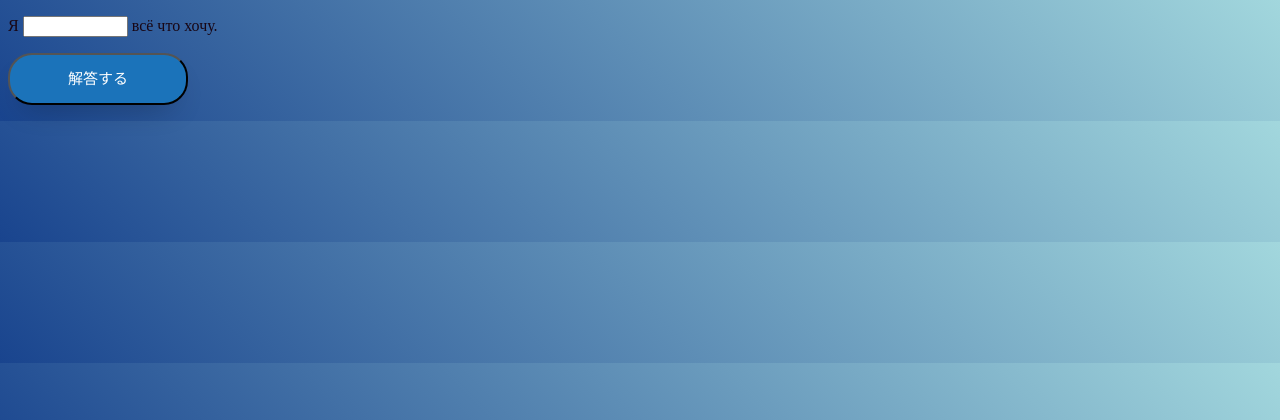
After one commit to Yukiya025/russianpj, a Flask app: page /verb/do_f in a window 1280 px wide. The commit adds this page. Shown: the top 420 px of the page. Run offline with Flask 2, Linux system fonts and the light colour scheme.

Commit message:
gradation

```diff
--- a/app.py
+++ b/app.py
@@ -1,29 +1,34 @@
 from flask import Flask, request, render_template
+import ru_func
 import os
-# Procfile: web: python app.py
+import sqlite3
+
 app = Flask(__name__)
 
 @app.route('/', methods=['GET'])
 def russian():
-
     if request.method == 'GET':
         return render_template('russian.html')
 
-@app.route('/index', methods=['GET', 'POST'])
-def index():
+@app.route('/verb', methods=['GET'])
+def verb():
+    if request.method == 'GET':
+        return render_template('verb.html')
 
+@app.route('/verb/do_f', methods=['GET', 'POST'])
+def do_f():
     if request.method == 'GET':
-        return render_template('index.html')
+        return render_template('verb/do_f.html')
     else:
-        word = "делаю"
+        # 活用形を入力する
         form_input = request.form['input']
-
-        if word == form_input:
-            return render_template('index.html',
+        sql_verb = ru_func.verb_f()
+        if sql_verb == form_input:
+            return render_template('verb/do_f.html',
                                form_input="正解！")
         else:
-            return render_template('index.html',
-                               form_input= "惜しい！正解は'делаю'です")
+            return render_template('verb/do_f.html',
+                               form_input= "惜しい！正解は <" + sql_verb + "> です")
 
 if __name__ == '__main__':
     app.run(debug=True)
--- a/static/css/rustyle.css
+++ b/static/css/rustyle.css
@@ -1,11 +1,33 @@
 body {
-  background-color: pink;
+  background: linear-gradient(-135deg, #a2d7dd, #19448e); /*#a2d7dd瓶覗, 19448e瑠璃紺*/
 }
 h1 {
-  color: blue;
+  color: #f39800; /*金茶*/
 }
 p {
-  color: red;
+  color: #180614; /*烏羽色*/
+}
+input#ans_btn {
+  width: 180px;
+  padding:15px;
+  color:#ffffff;
+  font-size: 15px;
+  line-height: 120%;
+  text-align: center;
+  text-decoration: none;
+  background: #1B73BA;
+  display: inline-block;
+  position:static;
+  -webkit-border-radius: 24px;
+  -moz-border-radius: 24px;
+  border-radius: 24px;
+  -webkit-box-shadow:0px 15px 30px -15px rgba(0,0,0,0.3);
+  -moz-box-shadow:0px 15px 30px -15px rgba(0,0,0,0.3);
+  box-shadow:0px 15px 30px -15px rgba(0,0,0,0.3);
+  -webkit-transition: 0.3s ease-out;
+  -moz-transition: 0.3s ease-out;
+  -o-transition: 0.3s ease-out;
+  transition: 0.3s ease-out;
 }
 table {
   border-collapse: collapse;
--- /dev/null
+++ b/templates/verb/do_f.html
@@ -0,0 +1,19 @@
+<!DOCTYPE html>
+<html lang="ja">
+<head>
+  <link rel="stylesheet" type="text/css" href="/static/css/rustyle.css">
+  <meta http-equiv="content-type" charset="utf-8">
+  <title>делать</title>
+</head>
+<body>
+  <form method="post" action="">
+    <!-- 更新ボタンで練習問題をランダムに表示するようにしたい -->
+    <p>Я <input name="input" id="input" type="text" size="10" maxlength="10"> всё что хочу.</p>
+    <input id="ans_btn" name="answer" type="submit" value="解答する">
+  </form>
+
+  <p>
+      {{ form_input }}
+  </p>
+</body>
+</html>
```
Also changed, not shown: ru_func.py (added, +34 -0 lines), templates/russian.html (+7 -1 lines), templates/verb.html (renamed from templates/index.html, +5 -10 lines), rucon_forms_lab.db (added), templates/新しいテキスト ドキュメント.txt (added), 1 other file.
